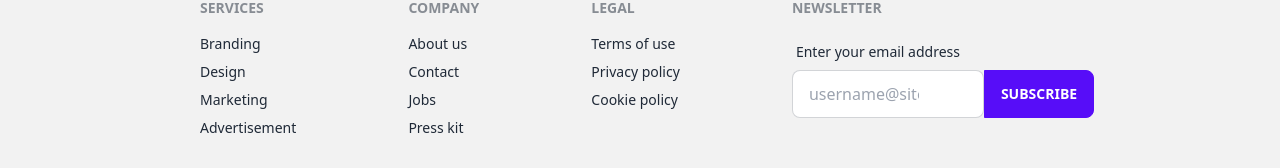
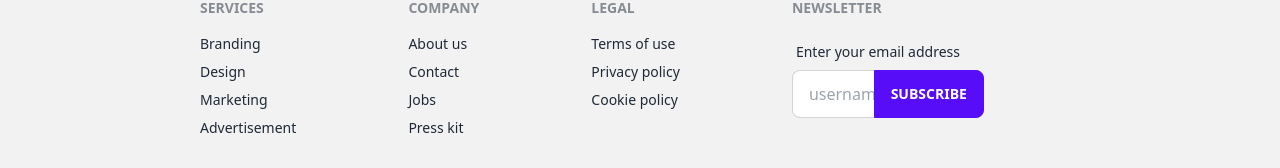
Before and after one commit to abdullahbinziad/my-fav-recipe, a React (Vite) app: page /login in a window 1280 px wide. Shown: the part 732-900 px from the top of the page. Built offline with nearby package versions, Linux system fonts and the light colour scheme; no server answers.

Commit message:
footer fixd

```diff
--- a/src/shared/Footer.jsx
+++ b/src/shared/Footer.jsx
@@ -31,8 +31,8 @@ const Footer = () => {
         <span className="label-text">Enter your email address</span>
       </label>
       <div className="relative ">
-        <input type="text" placeholder="username@site.com" className="input input-bordered w-full pr-16" />
-        <button className="btn btn-primary absolute top-0 right-18 rounded-l-none">Subscribe</button>
+        <input type="text" placeholder="username@site.com" className="input input-bordered w-full pr-10" />
+        <button className="btn btn-primary absolute top-0 right-0 rounded-l-none">Subscribe</button>
       </div>
     </div>
   </div>
```
